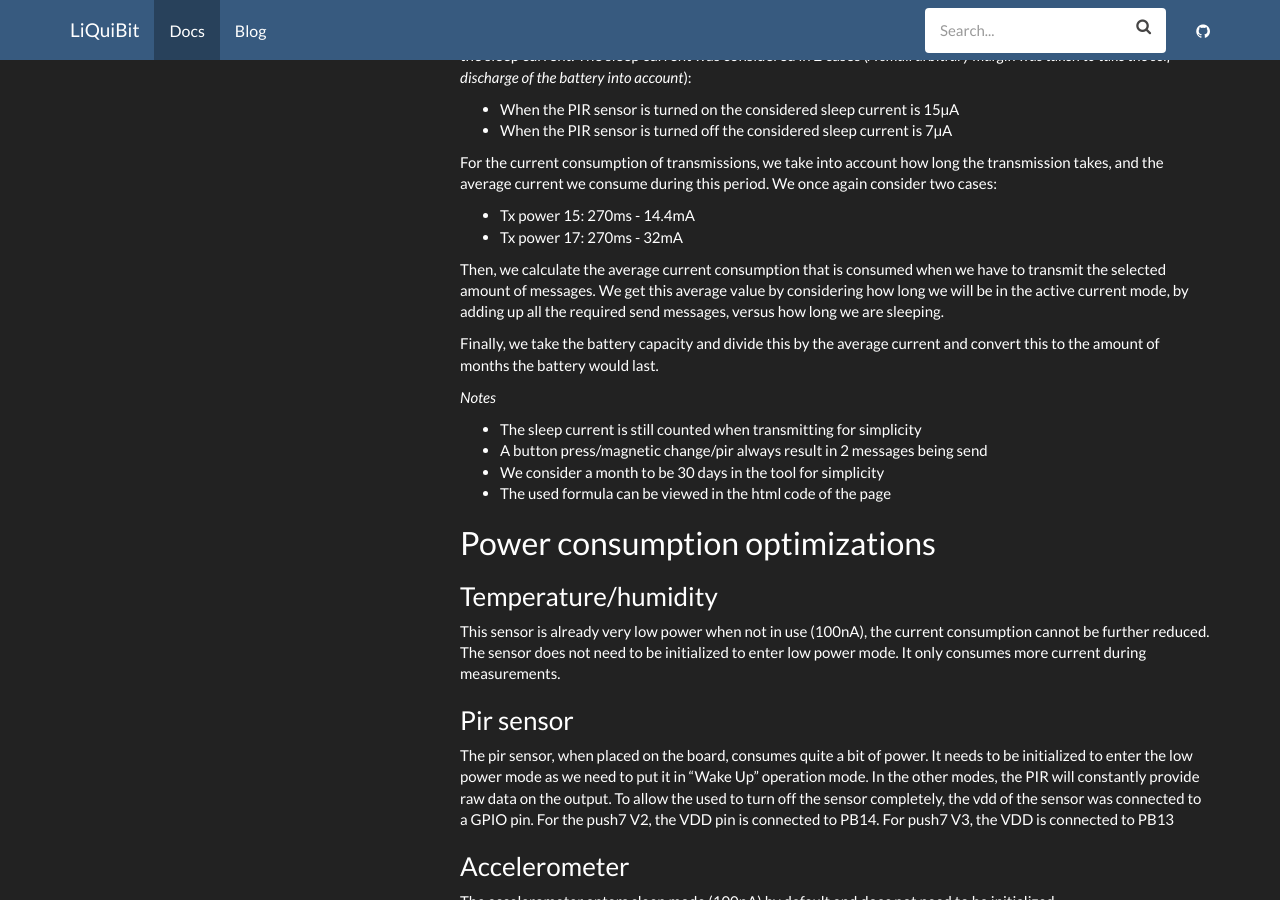
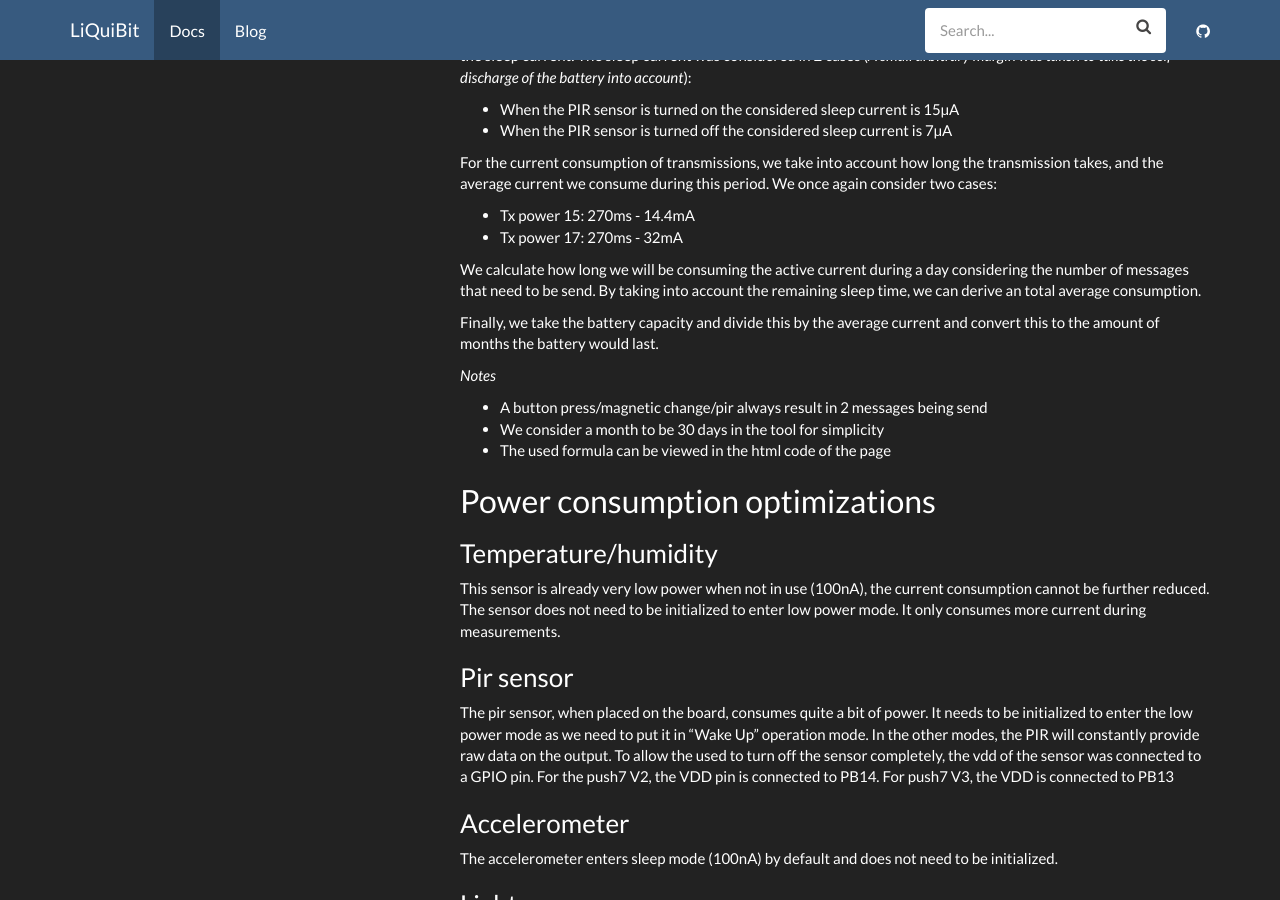
Before and after one commit to Liquibit/LiQuiBit, a Jekyll site: the page built from docs/_docs/Power-consumption.md, in a window 1280 px wide and 900 px high, scrolled down 1079 px. Built offline with Jekyll 4.4.1, drawn with Linux system fonts in a browser that asks for light colours; some of the changed lines change nothing that is shown.

Commit message:
Refactor battery lifetime calculation

```diff
--- a/docs/_docs/Power-consumption.md
+++ b/docs/_docs/Power-consumption.md
@@ -12,27 +12,19 @@
         var i = 0; for (i = 0; i <= 5; i++) { calcule(); }
     }
     function calcule() {
-        if (Excel2Html.tx_power_selection.value == 0) {
-            if (Excel2Html.pir_count.value == 0)
-            {
-                Excel2Html.bat_life.value = ((300 / ((parseFloat(Excel2Html.magnet_count.value) * 0.000045 * 2) + (parseFloat(Excel2Html.pir_count.value) * 0.000045 * 2) + (parseFloat(Excel2Html.button_count.value) * 0.000045 * 2) + ((60 / parseFloat(Excel2Html.sensor_interval.value)) * 24 * 0.000045 * (light_sensor.checked + temperature_sensor.checked)) + ((60 / parseFloat(Excel2Html.battery_interval.value)) * 24 * 0.000045) + 0.007)) / 24 / 30).toFixed(2);
-            }
-            else
-            {
-                Excel2Html.bat_life.value = ((300 / ((parseFloat(Excel2Html.magnet_count.value) * 0.000045 * 2) + (parseFloat(Excel2Html.pir_count.value) * 0.000045 * 2) + (parseFloat(Excel2Html.button_count.value) * 0.000045 * 2) + ((60 / parseFloat(Excel2Html.sensor_interval.value)) * 24 * 0.000045 * (light_sensor.checked + temperature_sensor.checked)) + ((60 / parseFloat(Excel2Html.battery_interval.value)) * 24 * 0.000045) + 0.015)) / 24 / 30).toFixed(2);
-            }
-        }
-        else
-        {
-            if (Excel2Html.pir_count.value == 0)
-            {
-                Excel2Html.bat_life.value = ((300 / ((parseFloat(Excel2Html.magnet_count.value) * 0.0001 * 2) + (parseFloat(Excel2Html.pir_count.value) * 0.0001 * 2) + (parseFloat(Excel2Html.button_count.value) * 0.0001 * 2) + ((60 / parseFloat(Excel2Html.sensor_interval.value)) * 24 * 0.0001 * (light_sensor.checked + temperature_sensor.checked)) + ((60 / parseFloat(Excel2Html.battery_interval.value)) * 24 * 0.0001) + 0.007)) / 24 / 30).toFixed(2);
-            }
-            else
-            {
-                Excel2Html.bat_life.value = ((300 / ((parseFloat(Excel2Html.magnet_count.value) * 0.0001 * 2) + (parseFloat(Excel2Html.pir_count.value) * 0.0001 * 2) + (parseFloat(Excel2Html.button_count.value) * 0.0001 * 2) + ((60 / parseFloat(Excel2Html.sensor_interval.value)) * 24 * 0.0001 * (light_sensor.checked + temperature_sensor.checked)) + ((60 / parseFloat(Excel2Html.battery_interval.value)) * 24 * 0.0001) + 0.015)) / 24 / 30).toFixed(2);
-            }
-        }
+
+        var package_count_per_day = (parseFloat(Excel2Html.magnet_count.value)*2) +  (parseFloat(Excel2Html.pir_count.value)*2) + (parseFloat(Excel2Html.button_count.value)*2) +(((60 / parseFloat(Excel2Html.sensor_interval.value))*24) * (light_sensor.checked + temperature_sensor.checked)) + ((60 / parseFloat(Excel2Html.battery_interval.value))*24); // get number of packages
+
+        var sleep_current_ma = (Excel2Html.pir_count.value == 0) ? 0.007 : 0.015; // measured values
+        var active_current_ma = (Excel2Html.tx_power_selection.value == 0) ? 14.4 : 32; // measured values
+        var active_time_day_per_package = 0.27/60/60/24; // 270ms to days
+        var active_time_day = active_time_day_per_package * package_count_per_day; // time while consuming active current
+        var sleep_time_day = 1 - active_time_day; // the rest of the day we sleep
+
+        var avarage_consumption_day = (active_time_day * active_current_ma) + (sleep_current_ma * sleep_time_day);
+
+        Excel2Html.bat_life.value = ((300 / (avarage_consumption_day)) / 24 / 30).toFixed(2);
+
         if(light_sensor.checked || temperature_sensor.checked)
         {
                 document.getElementById("sensor_interval").style.display = "block";
@@ -118,12 +110,11 @@
 * Tx power 15: 270ms - 14.4mA
 * Tx power 17: 270ms - 32mA
 
-Then, we calculate the average current consumption that is consumed when we have to transmit the selected amount of messages. We get this average value by considering how long we will be in the active current mode, by adding up all the required send messages, versus how long we are sleeping.
+We calculate how long we will be consuming the active current during a day considering the number of messages that need to be send. By taking into account the remaining sleep time, we can derive an total average consumption.
 
 Finally, we take the battery capacity and divide this by the average current and convert this to the amount of months the battery would last.
 
 *Notes*
-* The sleep current is still counted when transmitting for simplicity
 * A button press/magnetic change/pir always result in 2 messages being send
 * We consider a month to be 30 days in the tool for simplicity
 * The used formula can be viewed in the html code of the page
```
